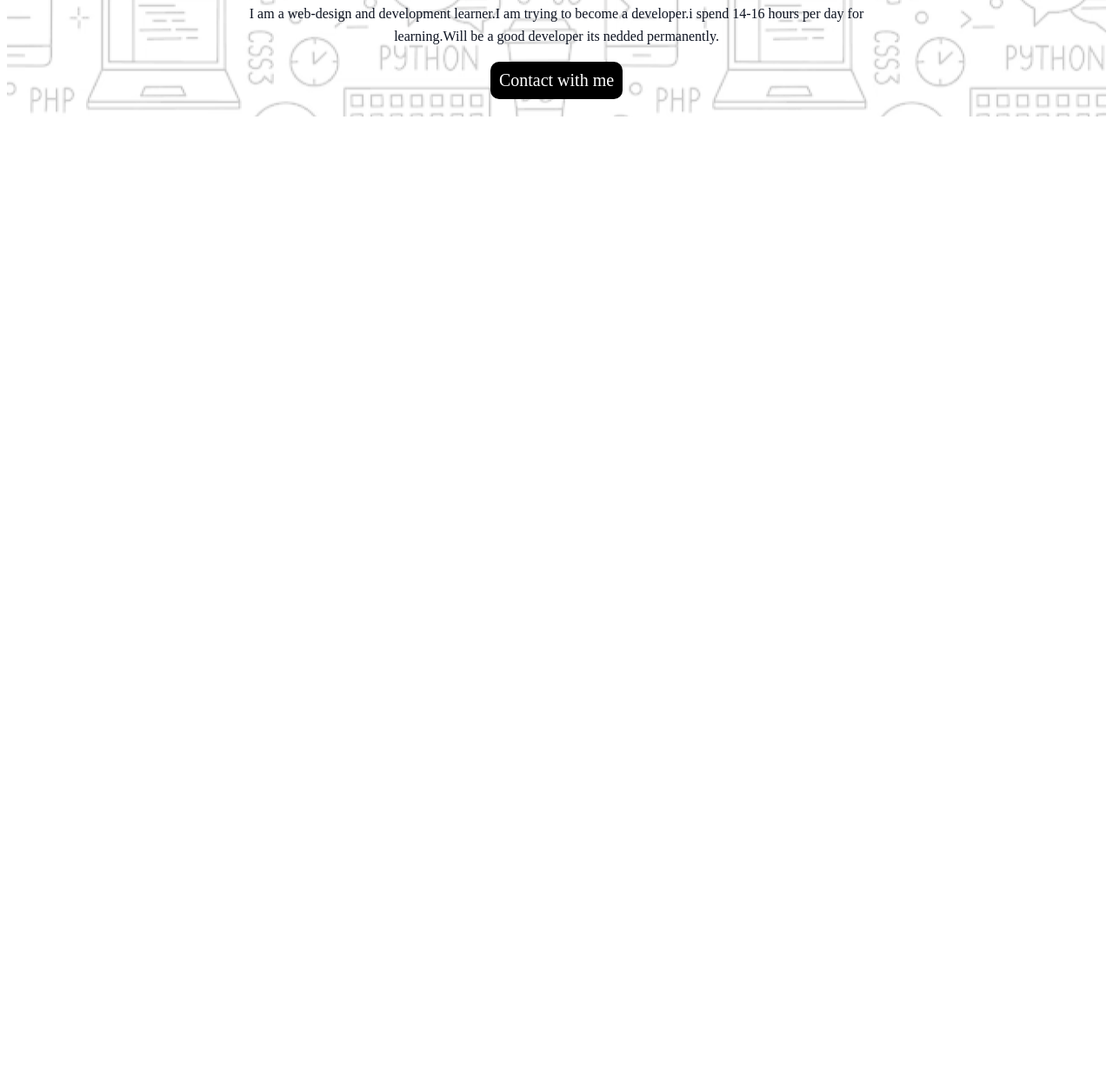
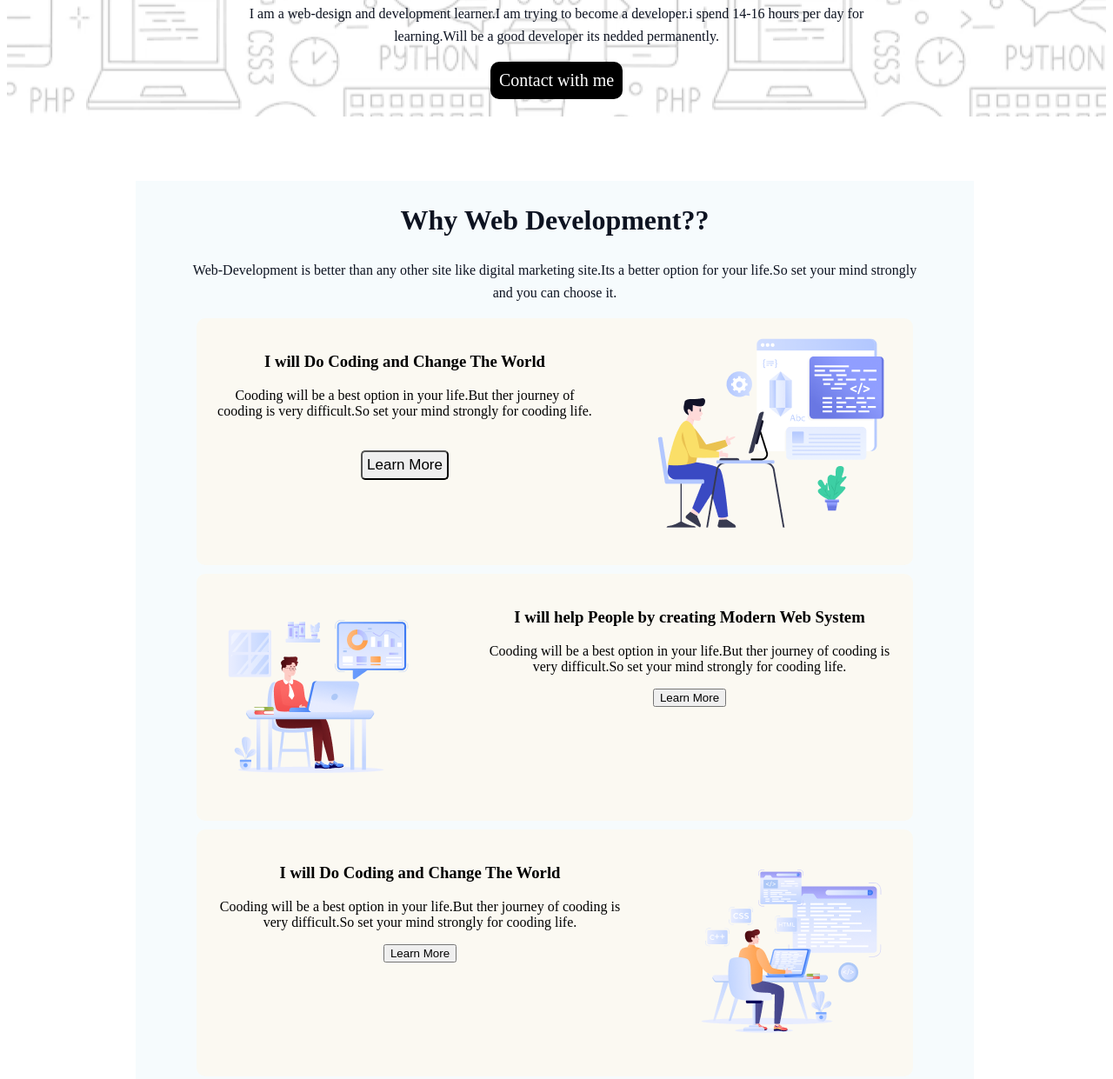
Before and after one commit to mdfaisalrahaman/web-dev-portfolio-2, a plain HTML site: page index.html in a window 1280 px wide. Shown: the part 497-1738 px from the top of the page at 87% size. Before the commit the page ends 800 px from the top, so only its background shows below. Drawn offline with Linux system fonts and the light colour scheme; a web font is replaced by a local one.

Commit message:
added some body section

```diff
--- a/index.html
+++ b/index.html
@@ -18,8 +18,45 @@
             <button class="btn-primary">Contact with me</button>
           </div>
     </header>
-    <main>
-
+    <main class="section">
+         <section>
+            <section class="section-title">
+                <div class="menu">
+                <h2 class="title">Why Web Development??</h2>
+                <p class="description">Web-Development is better than any other site like digital marketing site.Its a better option  for your life.So set your mind strongly and you can choose it.</p>
+            </div>
+            </section>
+            <section class="display">
+                <div>
+                    <h3>I will Do Coding and Change The World</h3>
+                     <p>Cooding will be a best option in your life.But ther journey of cooding is very difficult.So set your mind strongly for cooding life.</p>
+                        <button class="btn-2">Learn More</button>
+                    </div>
+                    <div>
+                    <img src="images/Layer_1.png" alt="">
+                </div>
+            </section>
+            <section class="display">
+                    <div>
+                        <img src="images/Group 3.png" alt="">
+                    </div>
+                    <div>
+                        <h3>I will help People by creating Modern Web System</h3>
+                        <p>Cooding will be a best option in your life.But ther journey of cooding is very difficult.So set your mind strongly for cooding life.</p>
+                        <button class=".btn-2">Learn More</button>
+                    </div>
+            </section>
+            <section class="display">
+                    <div>
+                        <h3>I will Do Coding and Change The World</h3>
+                        <p>Cooding will be a best option in your life.But ther journey of cooding is very difficult.So set your mind strongly for cooding life.</p>
+                        <button class=".btn-2">Learn More</button>
+                        </div>
+                    <div>
+                        <img src="images/Group 4.png" alt="">
+                    </div>
+            </section>
+        </section>
     </main>
     <footer>
 
--- a/styles/style.css
+++ b/styles/style.css
@@ -15,6 +15,8 @@
     position: center;
 }
 .banner-title{
+    display: flex;
+    justify-content: center;
     color: rgb(13, 19, 33);
     font-family: Azeret Mono;
     font-size: 40px;
@@ -24,6 +26,8 @@
     text-align: center;
 }
 .banner-description{
+    display: flex;
+    justify-content: center;
     padding-left: 50px;
     padding-right: 50px;
     color: rgb(13, 19, 33);
@@ -43,3 +47,47 @@
     border-radius: 10px;
     border: none;
 }
+.section{
+    background-color: rgb(246, 251, 253);
+    display: flex;
+    justify-content: center;
+    margin: 74px 152px 90px 148px;
+    padding-right: 60px;
+    padding-left: 60px;
+    padding-bottom: 77px;
+    font-family: Azeret Mono;
+    text-align: center;
+}
+
+.title{
+    color: rgb(13, 19, 33);
+    font-family: Azeret Mono;
+    font-size: 32px;
+    font-weight: 800;
+    line-height: 37px;
+    text-align: center;
+}
+.description{
+    color: rgb(13, 19, 33);
+    font-family: Azeret Mono;
+    font-size: 16px;
+    font-weight: 400;
+    line-height: 26px;
+    text-align: center;
+}
+.display{
+    background-color: rgb(251, 249, 242);
+    margin: 10px;
+    padding: 20px;
+    display: flex;
+    justify-content: center;
+    gap: 70px;
+    border-radius: 10px;
+    text-align: center;
+}
+.btn-2{
+    font-size: 17px;
+    margin: 20px;
+    padding: 5px;
+    border-radius: 5px;
+}
```
